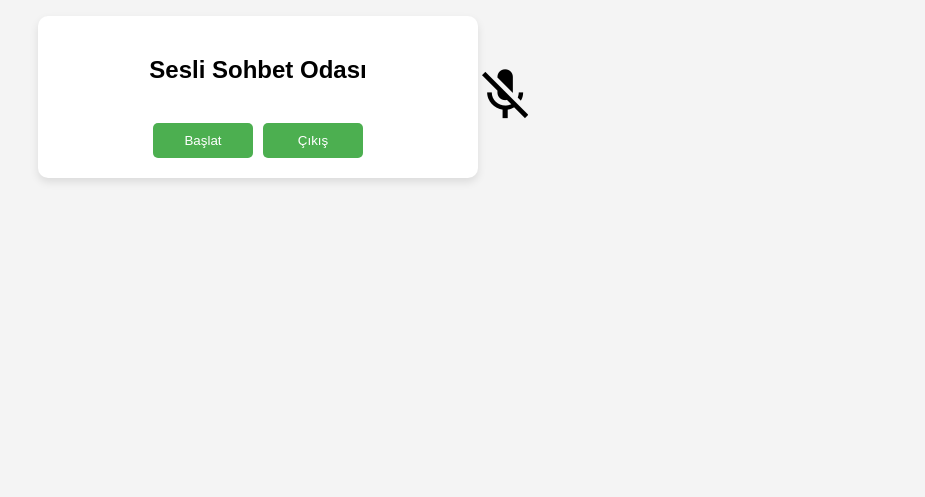
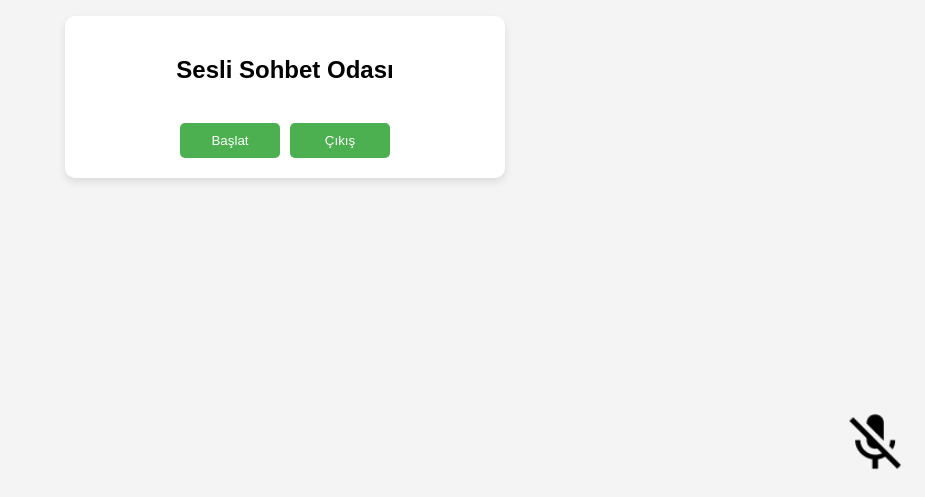
Before and after one commit to Ceka124124/paputu, a website: page public/index.html in a window 1280 px wide. Shown: the part 303-800 px from the top of the page, without its empty margins (355-1280 px from the left). Drawn offline with nearby package versions, Linux system fonts and the light colour scheme; no server answers; files whose address does not match are found by name.

Commit message:
Update style.css

```diff
--- a/public/style.css
+++ b/public/style.css
@@ -7,6 +7,18 @@ body {
     height: 100vh;
     margin: 0;
     padding: 0;
+}
+/* Mikrofon ikonu için stil */
+#microphone-container {
+    position: fixed;
+    bottom: 20px;
+    right: 20px;
+    cursor: pointer;
+}
+
+#microphone-icon {
+    width: 60px;
+    height: 60px;
 }
 
 .chat-room {
```
